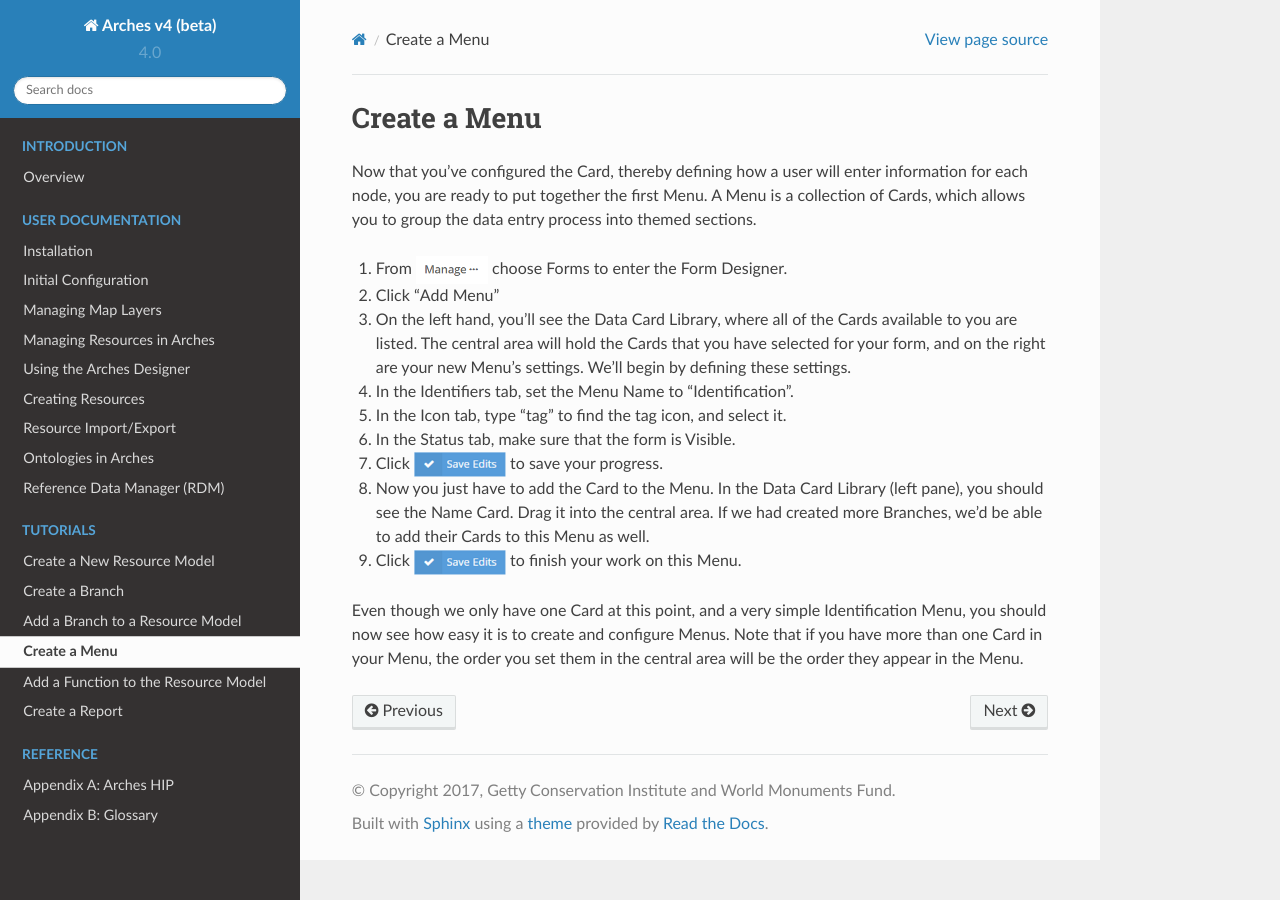
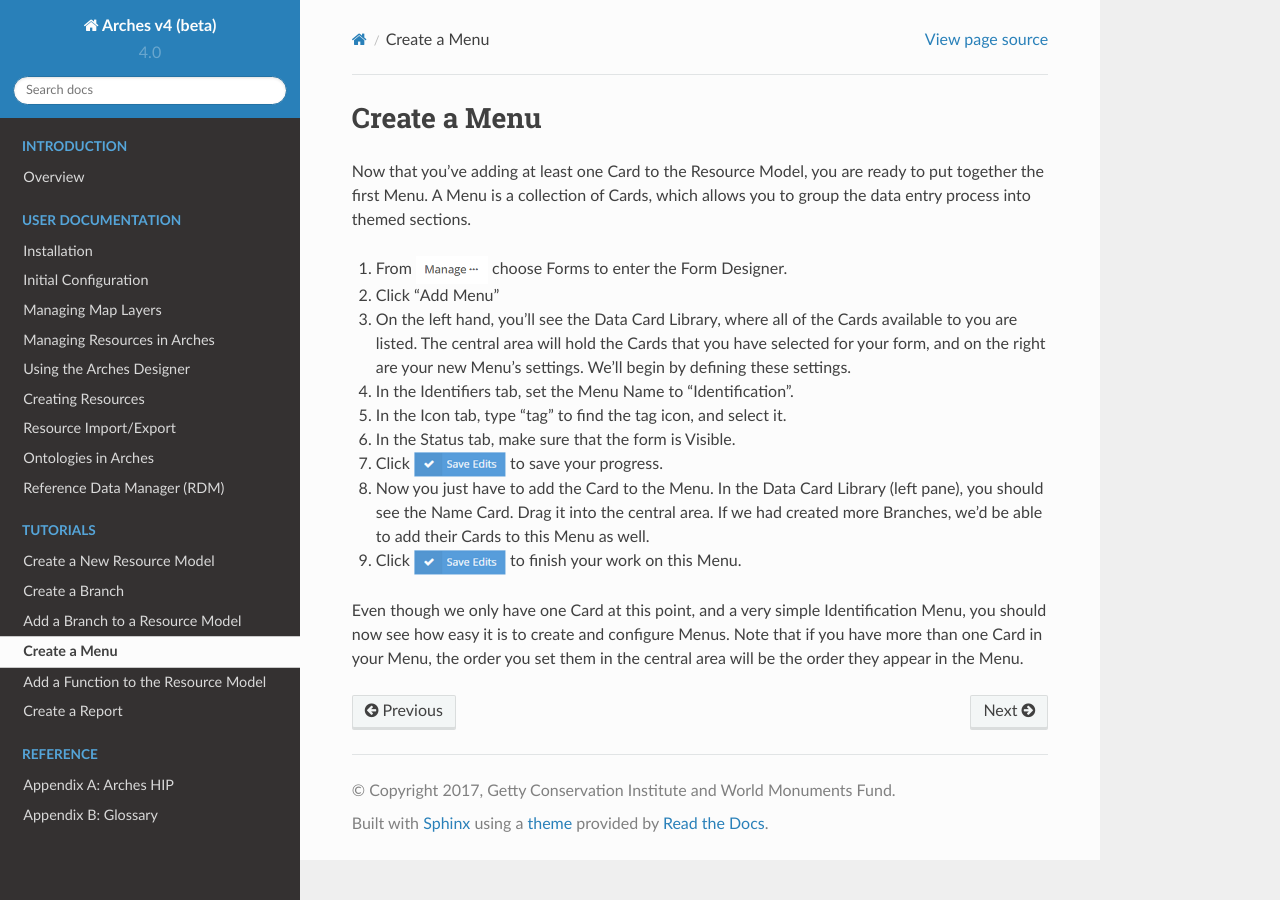
Before and after one commit to archesproject/arches-docs, a Sphinx documentation site: the page built from docs/create-menu.txt, in a window 1280 px wide. Built offline with Sphinx 7.4.7 and the Read the Docs theme 2.0.0, drawn with Linux system fonts in a browser that asks for light colours.

Commit message:
small wording change

```diff
--- a/docs/create-menu.txt
+++ b/docs/create-menu.txt
@@ -2,7 +2,7 @@
 Create a Menu
 #############
 
-Now that you've configured the Card, thereby defining how a user will enter information for each node, you are ready to put together the first Menu.  A Menu is a collection of Cards, which allows you to group the data entry process into themed sections.
+Now that you've adding at least one Card to the Resource Model, you are ready to put together the first Menu.  A Menu is a collection of Cards, which allows you to group the data entry process into themed sections.
 
 1. From |manage-btn| choose Forms to enter the Form Designer.
 2. Click "Add Menu"
```
